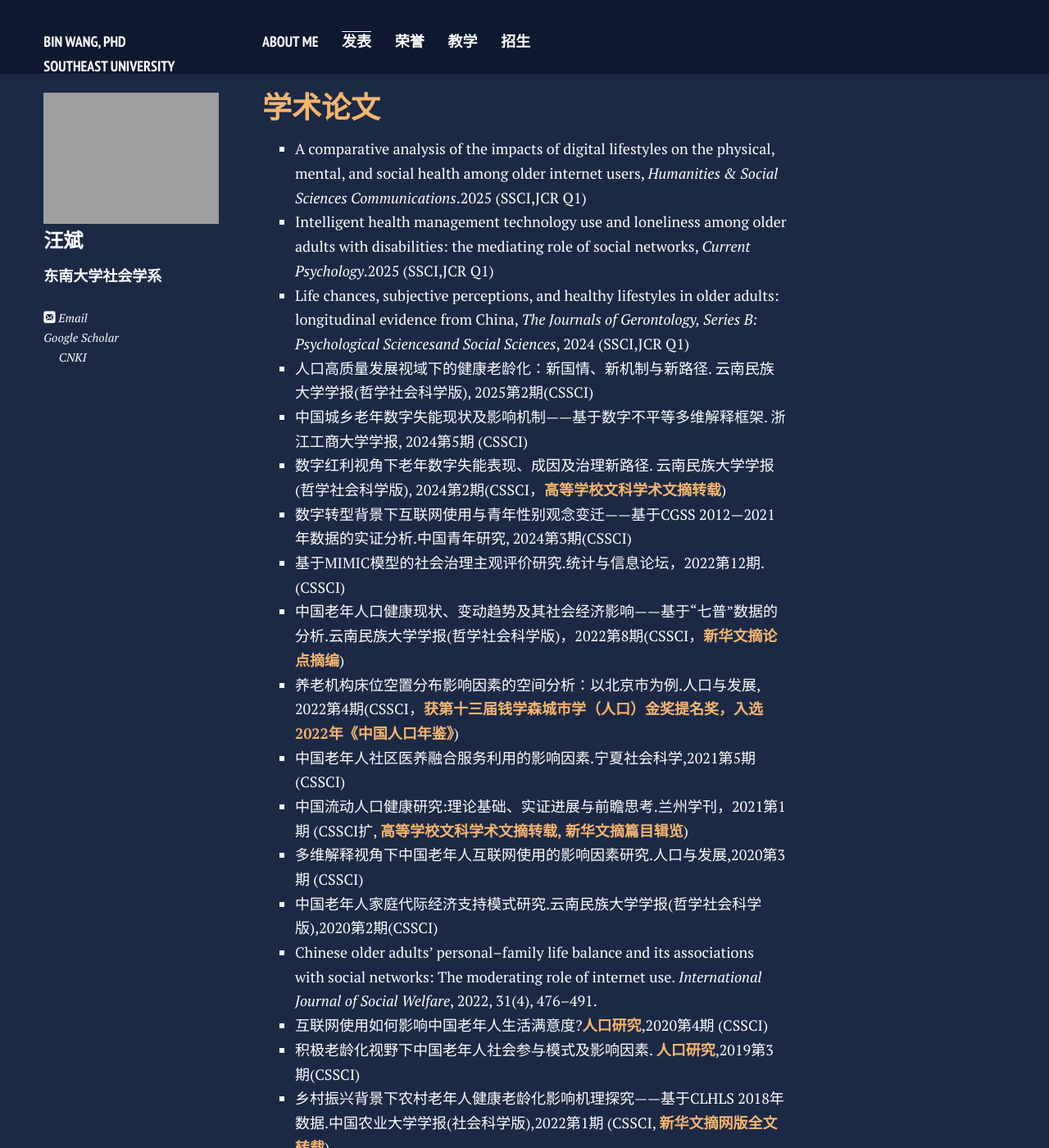
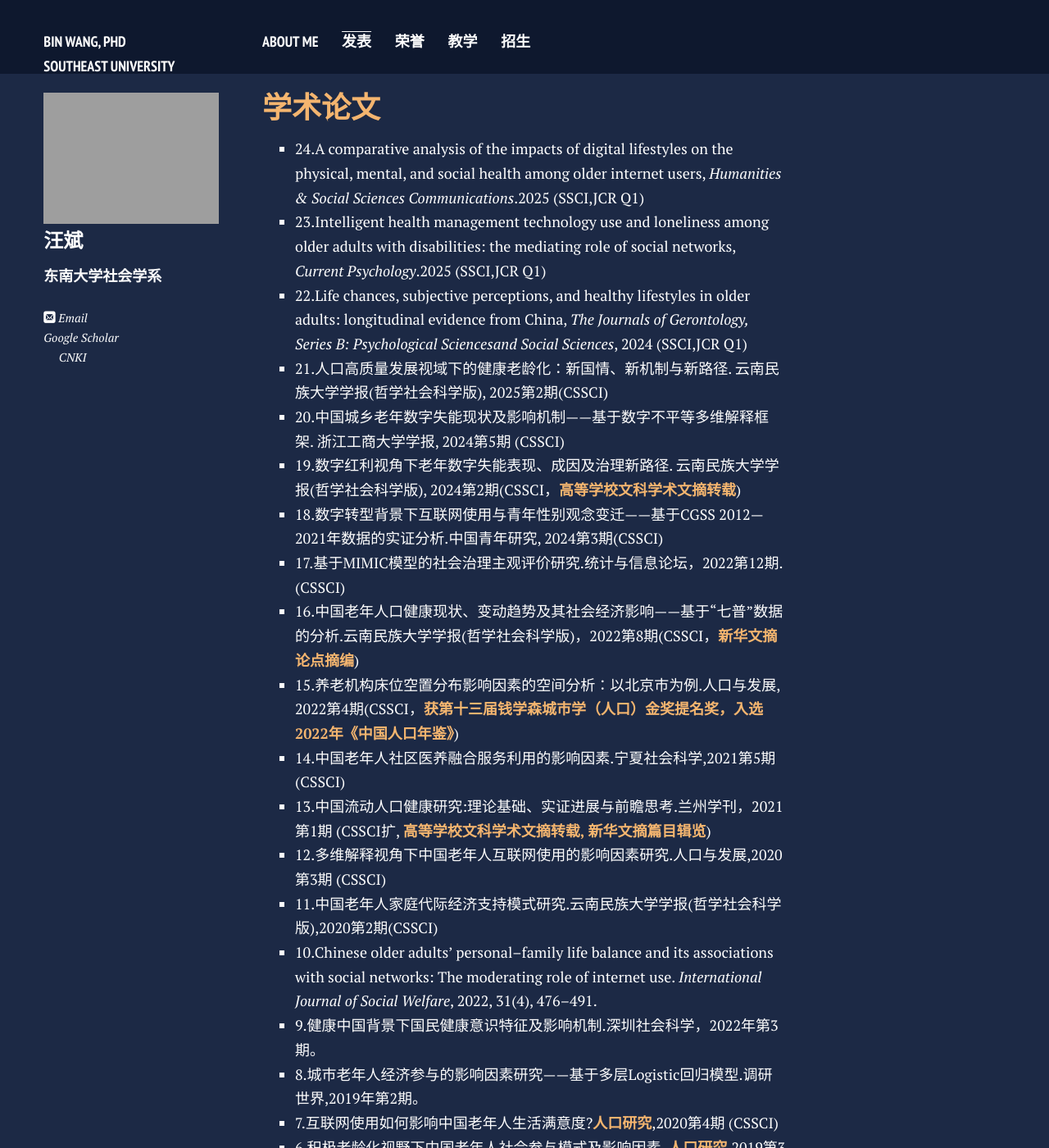
Before and after one commit to bwPhD/bwPhD.github.io, a Jekyll site: the page built from publications.md, in a window 1280 px wide and 1400 px high. Shown: the whole window at 82% size. Built offline with Jekyll 4.4.1, drawn with Linux system fonts in a browser that asks for light colours; nearby versions of some CDN libraries; comment, search, counter and statistics services are not loaded; a style sheet for code colours, icons or effects is not loaded; some of the changed text lies outside the part shown.

Commit message:
Update publications.md

```diff
--- a/publications.md
+++ b/publications.md
@@ -5,28 +5,30 @@ title: 发表
 ---
 
 ## **学术论文**
-- A comparative analysis of the impacts of digital lifestyles on the physical, mental, and social health among older internet users, *Humanities & Social Sciences Communications*.2025 (SSCI,JCR Q1)
-- Intelligent health management technology use and loneliness among older adults with disabilities: the mediating role of social networks, *Current Psychology*.2025 (SSCI,JCR Q1)
-- Life chances, subjective perceptions, and healthy lifestyles in older adults: longitudinal evidence from China, *The Journals of Gerontology, Series B: Psychological Sciencesand Social Sciences*, 2024 (SSCI,JCR Q1)
-- 人口高质量发展视域下的健康老龄化：新国情、新机制与新路径. 云南民族大学学报(哲学社会科学版), 2025第2期(CSSCI)
-- 中国城乡老年数字失能现状及影响机制——基于数字不平等多维解释框架. 浙江工商大学学报, 2024第5期 (CSSCI)
-- 数字红利视角下老年数字失能表现、成因及治理新路径. 云南民族大学学报(哲学社会科学版), 2024第2期(CSSCI，**高等学校文科学术文摘转载**)
-- 数字转型背景下互联网使用与青年性别观念变迁——基于CGSS 2012—2021年数据的实证分析.中国青年研究, 2024第3期(CSSCI)
-- 基于MIMIC模型的社会治理主观评价研究.统计与信息论坛，2022第12期. (CSSCI)
-- 中国老年人口健康现状、变动趋势及其社会经济影响——基于“七普”数据的分析.云南民族大学学报(哲学社会科学版)，2022第8期(CSSCI，**新华文摘论点摘编**)
-- 养老机构床位空置分布影响因素的空间分析：以北京市为例.人口与发展, 2022第4期(CSSCI，**获第十三届钱学森城市学（人口）金奖提名奖，入选2022年《中国人口年鉴》**)
-- 中国老年人社区医养融合服务利用的影响因素.宁夏社会科学,2021第5期 (CSSCI)
-- 中国流动人口健康研究:理论基础、实证进展与前瞻思考.兰州学刊，2021第1期 (CSSCI扩, **高等学校文科学术文摘转载, 新华文摘篇目辑览**)
-- 多维解释视角下中国老年人互联网使用的影响因素研究.人口与发展,2020第3期 (CSSCI)
-- 中国老年人家庭代际经济支持模式研究.云南民族大学学报(哲学社会科学版),2020第2期(CSSCI)
-- Chinese older adults’ personal–family life balance and its associations with social networks: The moderating role of internet use. *International Journal of Social Welfare*, 2022, 31(4), 476–491.
-- 互联网使用如何影响中国老年人生活满意度?**人口研究**,2020第4期 (CSSCI)
-- 积极老龄化视野下中国老年人社会参与模式及影响因素. **人口研究**,2019第3期(CSSCI)
-- 乡村振兴背景下农村老年人健康老龄化影响机理探究——基于CLHLS 2018年数据.中国农业大学学报(社会科学版),2022第1期 (CSSCI, **新华文摘网版全文转载**)
-- “中国之治”时代下人口研究的定位、支撑及其使命.中共中央党校(国家行政学院)学报,2020第4期 (CSSCI，**新华文摘网版全文转载**)
-- 中国性别红利的发展潜力、制约因素及其战略构想——基于性别平等视角.中国特色社会主义研究,2020第3期 (CSSCI，**人大复印报刊资料(人口学)全文转载**)
-- 居民互联网使用对其自评健康影响机制探究——基于2016年中国家庭追踪调查数据.中山大学学报(社会科学版),2020第3期 (CSSCI)
-- 长寿社会下全球公共治理新动向研究.中国特色社会主义研究,2019第6期 (CSSCI, **人大复印报刊资料(人口学)全文转载**)
+- 24.A comparative analysis of the impacts of digital lifestyles on the physical, mental, and social health among older internet users, *Humanities & Social Sciences Communications*.2025 (SSCI,JCR Q1)
+- 23.Intelligent health management technology use and loneliness among older adults with disabilities: the mediating role of social networks, *Current Psychology*.2025 (SSCI,JCR Q1)
+- 22.Life chances, subjective perceptions, and healthy lifestyles in older adults: longitudinal evidence from China, *The Journals of Gerontology, Series B: Psychological Sciencesand Social Sciences*, 2024 (SSCI,JCR Q1)
+- 21.人口高质量发展视域下的健康老龄化：新国情、新机制与新路径. 云南民族大学学报(哲学社会科学版), 2025第2期(CSSCI)
+- 20.中国城乡老年数字失能现状及影响机制——基于数字不平等多维解释框架. 浙江工商大学学报, 2024第5期 (CSSCI)
+- 19.数字红利视角下老年数字失能表现、成因及治理新路径. 云南民族大学学报(哲学社会科学版), 2024第2期(CSSCI，**高等学校文科学术文摘转载**)
+- 18.数字转型背景下互联网使用与青年性别观念变迁——基于CGSS 2012—2021年数据的实证分析.中国青年研究, 2024第3期(CSSCI)
+- 17.基于MIMIC模型的社会治理主观评价研究.统计与信息论坛，2022第12期. (CSSCI)
+- 16.中国老年人口健康现状、变动趋势及其社会经济影响——基于“七普”数据的分析.云南民族大学学报(哲学社会科学版)，2022第8期(CSSCI，**新华文摘论点摘编**)
+- 15.养老机构床位空置分布影响因素的空间分析：以北京市为例.人口与发展, 2022第4期(CSSCI，**获第十三届钱学森城市学（人口）金奖提名奖，入选2022年《中国人口年鉴》**)
+- 14.中国老年人社区医养融合服务利用的影响因素.宁夏社会科学,2021第5期 (CSSCI)
+- 13.中国流动人口健康研究:理论基础、实证进展与前瞻思考.兰州学刊，2021第1期 (CSSCI扩, **高等学校文科学术文摘转载, 新华文摘篇目辑览**)
+- 12.多维解释视角下中国老年人互联网使用的影响因素研究.人口与发展,2020第3期 (CSSCI)
+- 11.中国老年人家庭代际经济支持模式研究.云南民族大学学报(哲学社会科学版),2020第2期(CSSCI)
+- 10.Chinese older adults’ personal–family life balance and its associations with social networks: The moderating role of internet use. *International Journal of Social Welfare*, 2022, 31(4), 476–491.
+- 9.健康中国背景下国民健康意识特征及影响机制.深圳社会科学，2022年第3期。
+- 8.城市老年人经济参与的影响因素研究——基于多层Logistic回归模型.调研世界,2019年第2期。
+- 7.互联网使用如何影响中国老年人生活满意度?**人口研究**,2020第4期 (CSSCI)
+- 6.积极老龄化视野下中国老年人社会参与模式及影响因素. **人口研究**,2019第3期(CSSCI)
+- 5.乡村振兴背景下农村老年人健康老龄化影响机理探究——基于CLHLS 2018年数据.中国农业大学学报(社会科学版),2022第1期 (CSSCI, **新华文摘网版全文转载**)
+- 4.“中国之治”时代下人口研究的定位、支撑及其使命.中共中央党校(国家行政学院)学报,2020第4期 (CSSCI，**新华文摘网版全文转载**)
+- 3.中国性别红利的发展潜力、制约因素及其战略构想——基于性别平等视角.中国特色社会主义研究,2020第3期 (CSSCI，**人大复印报刊资料(人口学)全文转载**)
+- 2.居民互联网使用对其自评健康影响机制探究——基于2016年中国家庭追踪调查数据.中山大学学报(社会科学版),2020第3期 (CSSCI)
+- 1.长寿社会下全球公共治理新动向研究.中国特色社会主义研究,2019第6期 (CSSCI, **人大复印报刊资料(人口学)全文转载**)
 
   <br>
 
```
